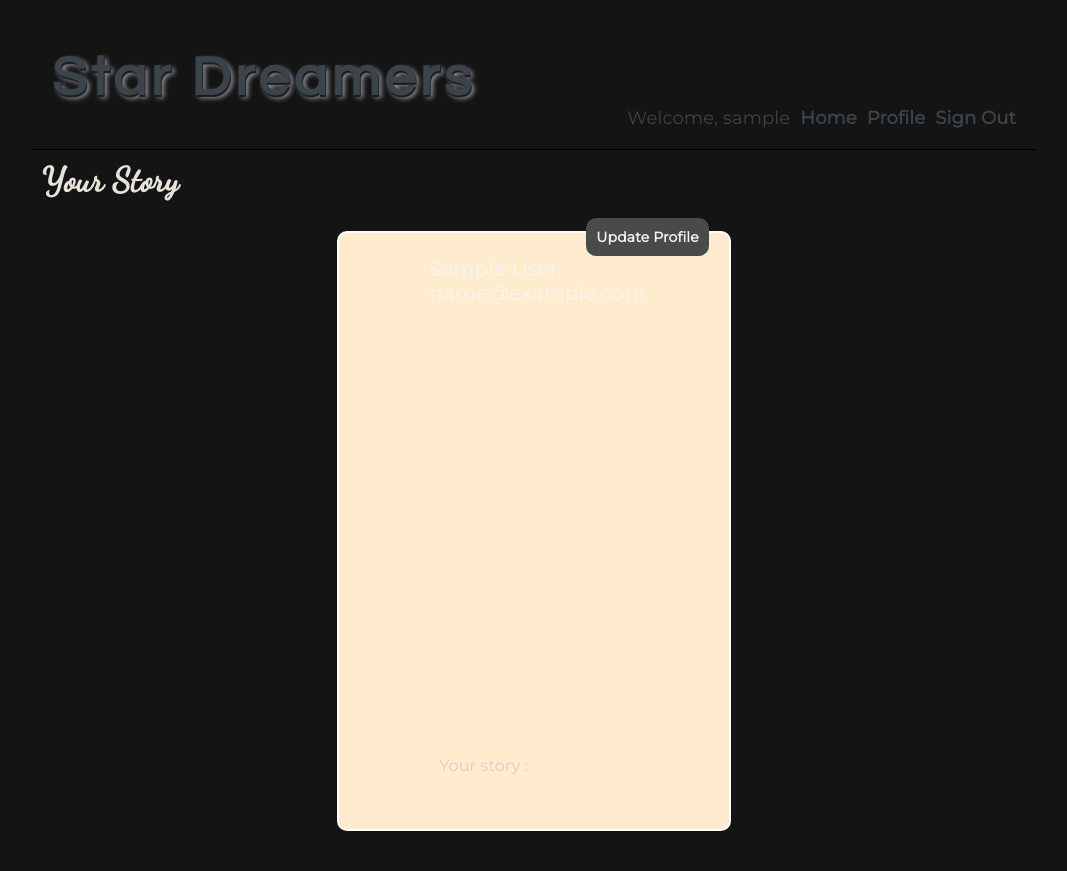
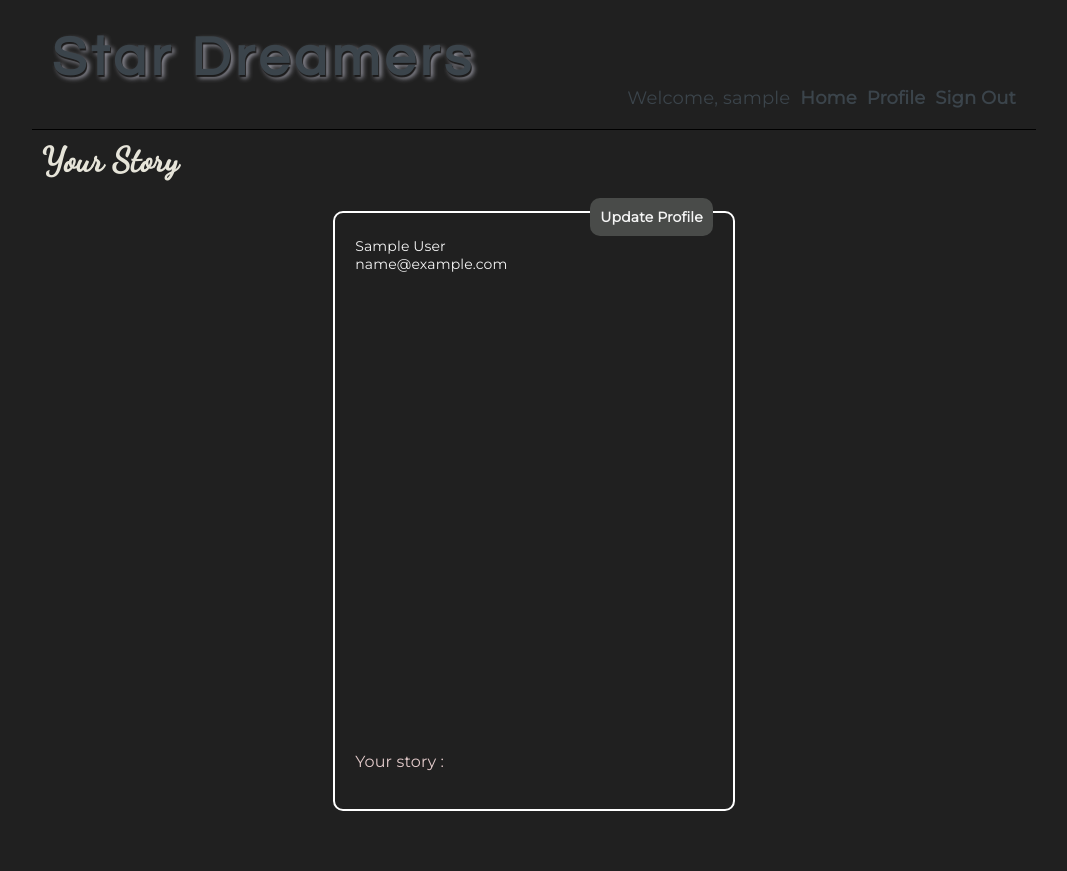
Before and after one commit to murenkot/Star-Dreamers, a Django app: page /profile/ in a window 1280 px wide. Shown: the whole page, without its empty margins (106-1173 px from the left). After the commit the page ends 811 px from the top, so only its background shows below. Run offline with Django 3.2, Linux system fonts and the light colour scheme; the visitor is signed in with stand-in values (Sample User, id 1); data that the repository does not hold is empty; some libraries are stand-ins or nearby versions.

Commit message:
Update Css

```diff
--- a/stars_app/static/css/profile.css
+++ b/stars_app/static/css/profile.css
@@ -1,3 +1,78 @@
+@import url('https://fonts.googleapis.com/css?family=Abel|Inconsolata|Quicksand&display=swap');
+@import url('https://fonts.googleapis.com/css?family=Montserrat|Roboto&display=swap');
+@import url('https://fonts.googleapis.com/css?family=Dancing+Script&display=swap');
+
+@import url('https://fonts.googleapis.com/css?family=Questrial&display=swap');
+
+:root {
+  --page-background: rgb(20, 20, 20);
+  --h1-phont: 'Questrial', sans-serif;
+  --logo-color: #3b444b;
+  --text-color: #6b7b87;
+  --botton-active: #a2a6a6;
+  --botton-passive: #6b7b87;
+  --text-font-family: 'Montserrat', sans-serif;
+  --text-font-size: 15px;
+
+}
+
+html {
+  background-color: #202020;
+}
+
+* {
+  box-sizing: border-box;
+  margin: 0;
+  padding: 0;
+  outline: none;
+  text-decoration: none;
+}
+
+
+body {
+    width: 70%;
+    margin: 0 auto;
+    font-size: 15px;
+    font-family: 'Montserrat', sans-serif;
+    letter-spacing: 0.01em;
+    overflow: auto;
+}
+
+h1 a {
+  font-size: 55px;
+  letter-spacing: 0.09em;
+  font-family: var(--h1-phont);
+  font-weight: 600;
+  color: var(--logo-color);
+  text-shadow: 1px 2px 1px rgb(27, 26, 26), 3px 3px 5px rgb(157, 157, 168);
+}
+
+nav {
+  /* display: flex; */
+  padding: 20px;
+  border-bottom: 1px solid black;
+}
+
+.menu {
+  display: flex;
+  justify-content: flex-end;
+}
+
+.menu a {
+  margin-left: 10px;
+  font-size: 18px;
+  font-weight: 600;
+  color: var(--logo-color);
+  /* text-shadow: 1px 1px 1px #000, 3px 3px 5px rgb(49, 49, 134); */
+}
+
+
+.menu span{
+  color: var(--logo-color);
+  font-size: 18px;
+
+}
+
 .main-area-secssion {
   display: flex;
   width: 100%;
--- a/stars_app/templates/profile.html
+++ b/stars_app/templates/profile.html
@@ -1,6 +1,34 @@
-{% extends 'base.html' %}
+{% load staticfiles %}
 
-{% block content %}
+<!DOCTYPE html>
+<html lang="en">
+<head>
+  <meta charset="UTF-8">
+  <meta name="viewport" content="width=device-width, initial-scale=1.0">
+  <meta http-equiv="X-UA-Compatible" content="ie=edge">
+  <link rel="stylesheet" href="{% static  'css/profile.css' %}">
+  <script src="{% static 'js/jquery-3.4.1.min.js' %}"></script>
+  <script defer src="{% static 'js/app.js' %}"></script>
+  <script src="https://kit.fontawesome.com/4634847c36.js"></script>
+  <title>Up To The Stars</title>
+</head>
+
+<body>
+  <nav>
+    <div>
+        <h1><a class='logo' href="{% url 'main_page' %}">Star Dreamers</a></h1>
+    </div>
+    <div class='menu'>
+        <span>Welcome, {{user.username}} </span>
+        <a href="{% url 'main_page' %}">Home</a>
+        <a href="{% url 'profile'%}">Profile</a>
+        {% if user.is_authenticated %}
+        <a href="{% url 'logout' %}">Sign Out</a>
+        {% else %}
+        <a href="{% url 'login' %}">Sign In</a>
+        {% endif %}
+    </div>
+  </nav>
 
   <div class='introducing'>
     <form id='profile' action="{% url 'profile_create'%}" method="post">
@@ -118,4 +146,6 @@
     })
 
 </script>
-{% endblock %}
+
+</body>
+</html>
```
